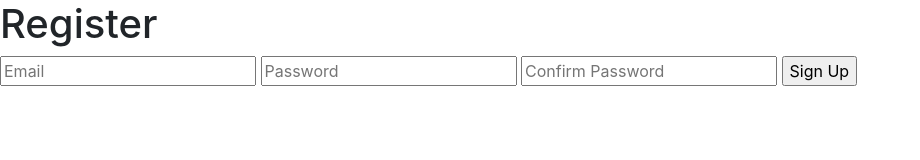
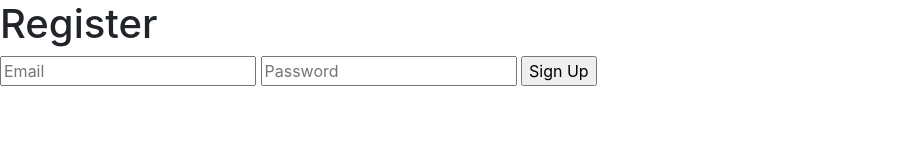
Before and after one commit to Jeaung/COMSM0010-Project, a plain HTML site: page website/register.html in a window 1280 px wide. Shown: the whole page, without its empty margins (0-920 px from the left). Drawn offline with nearby package versions, Linux system fonts and the light colour scheme.

Commit message:
register failure alert and remove confirm password input box

```diff
--- a/website/register.html
+++ b/website/register.html
@@ -20,9 +20,6 @@
             <input type="email" id="emailInputRegister" placeholder="Email" pattern=".*" v-model="user.email" required>
             <input type="password" id="passwordInputRegister" placeholder="Password" pattern=".*" v-model="user.password"
                 required>
-            <input type="password" id="password2InputRegister" placeholder="Confirm Password" pattern=".*" v-model="user.condirmPassword"
-                required>
-
             <input type="submit" value="Sign Up">
         </form>
     </section>
```
